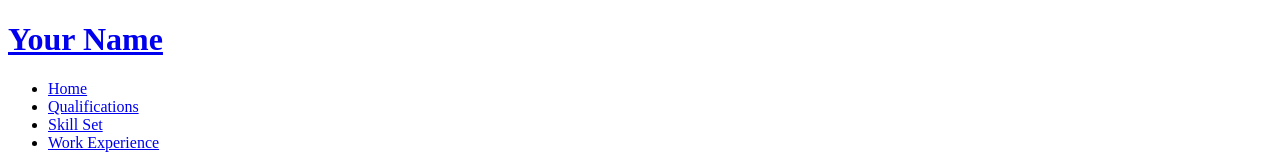
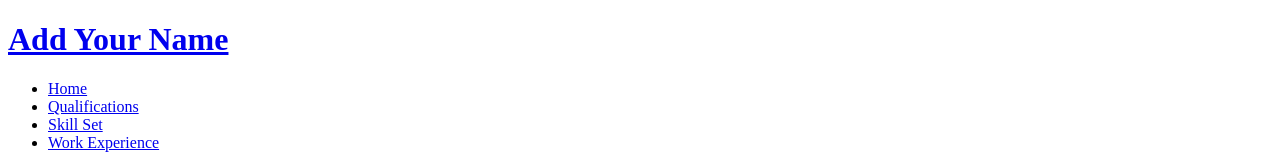
Before and after one commit to zsabah/webdev-css-introduction, a plain HTML site: page index.html in a window 1280 px wide. Shown: the top 160 px of the page. Drawn offline with Linux system fonts and the light colour scheme.

Commit message:
feat: init

```diff
--- a/index.html
+++ b/index.html
@@ -8,7 +8,7 @@
     <div id="container">
       <div id="header">
         <div id="logo">
-          <h1><a href="#">Your Name</a></h1>
+          <h1><a href="#">Add Your Name</a></h1>
         </div>
         <div id="nav">
           <ul>
```
Also changed, not shown: 1 other file.
